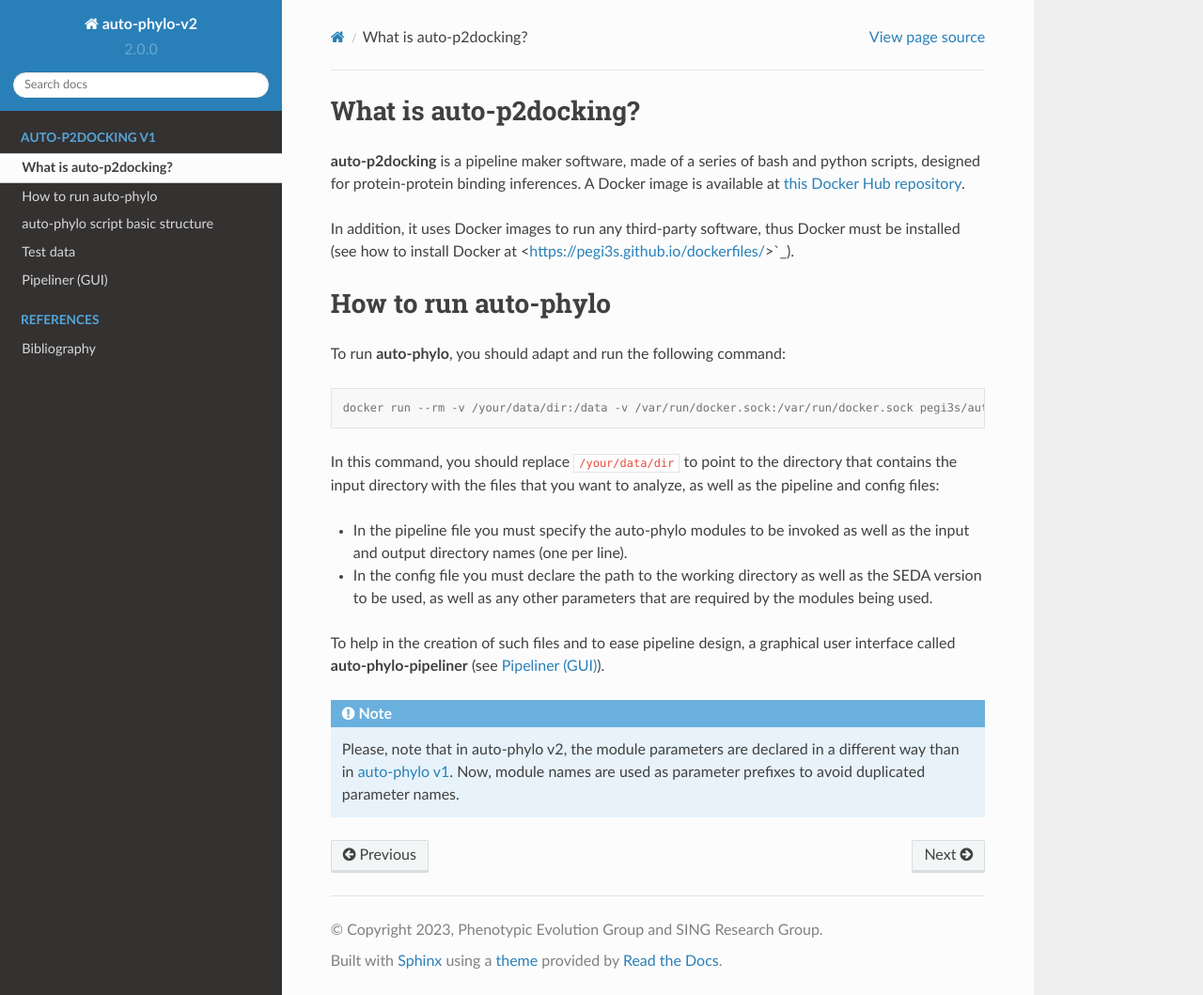
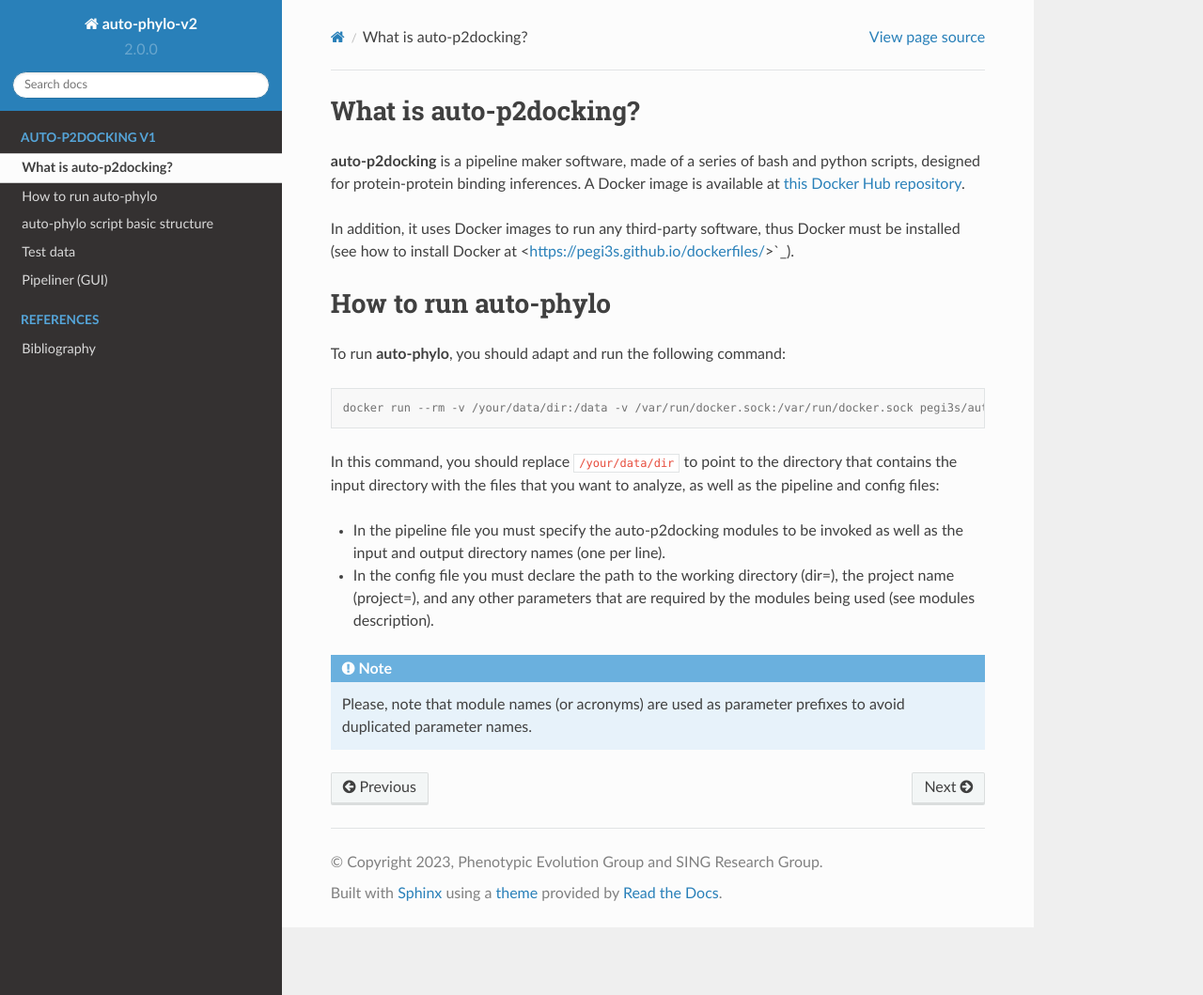
Before and after one commit to pegi3s/auto-p2docking-docs, a Sphinx documentation site: the page built from source/overview.rst, in a window 1280 px wide and 1059 px high. Shown: the whole window at 94% size. Built offline with Sphinx 7.4.7 and the Read the Docs theme 2.0.0, drawn with Linux system fonts in a browser that asks for light colours; pages that are not in the unit, such as notebooks, are missing from menus.

Commit message:
Update overview.rst

```diff
--- a/source/overview.rst
+++ b/source/overview.rst
@@ -14,15 +14,13 @@ To run **auto-phylo**, you should adapt and run the following command:
 
 .. code-block:: shell-session
 
-   docker run --rm -v /your/data/dir:/data -v /var/run/docker.sock:/var/run/docker.sock pegi3s/auto-phylo
+   docker run --rm -v /your/data/dir:/data -v /var/run/docker.sock:/var/run/docker.sock pegi3s/auto-p2docking
 
 In this command, you should replace ``/your/data/dir`` to point to the directory that contains the input directory with the files that you want to analyze, as well as the pipeline and config files:
 
-- In the pipeline file you must specify the auto-phylo modules to be invoked as well as the input and output directory names (one per line).
-- In the config file you must declare the path to the working directory as well as the SEDA version to be used, as well as any other parameters that are required by the modules being used.
-
-To help in the creation of such files and to ease pipeline design, a graphical user interface called **auto-phylo-pipeliner** (see :ref:`Pipeliner (GUI)`).
+- In the pipeline file you must specify the auto-p2docking modules to be invoked as well as the input and output directory names (one per line).
+- In the config file you must declare the path to the working directory (dir=), the project name (project=), and any other parameters that are required by the modules being used (see modules description).
 
 .. Note::
 
-   Please, note that in auto-phylo v2, the module parameters are declared in a different way than in `auto-phylo v1 <http://evolution6.i3s.up.pt/static/auto-phylo/v1/docs/>`_. Now, module names are used as parameter prefixes to avoid duplicated parameter names.
+   Please, note that module names (or acronyms) are used as parameter prefixes to avoid duplicated parameter names.
```
